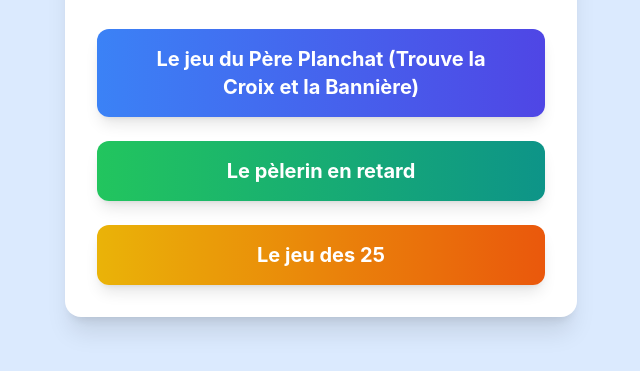
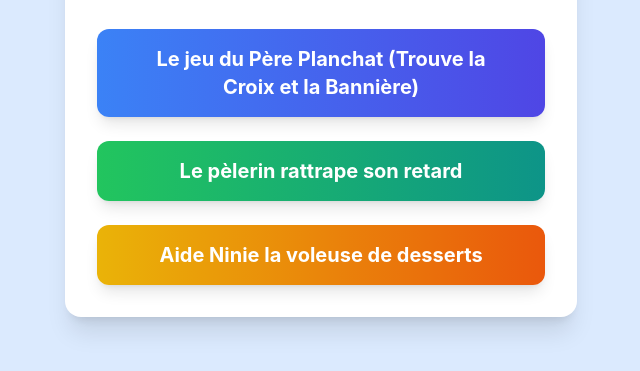
Before and after one commit to etiennehermite/PerePlanchat, a plain HTML site: page index.html in a window 1280 px wide. Shown: the part 339-710 px from the top of the page, without its empty margins (319-959 px from the left). Drawn offline with nearby package versions, Linux system fonts and the light colour scheme.

Commit message:
Update index.html

```diff
--- a/index.html
+++ b/index.html
@@ -38,12 +38,12 @@
 
             <!-- Lien vers le second jeu -->
             <a href="jeu2/index.html" class="block bg-gradient-to-r from-green-500 to-teal-600 text-white font-bold py-4 px-8 rounded-xl hover:from-green-600 hover:to-teal-700 transition duration-300 ease-in-out shadow-lg text-xl w-full">
-                Le pèlerin en retard
+                Le pèlerin rattrape son retard
             </a>
 
             <!-- Lien vers le troisième jeu (Le jeu des 25) -->
-            <a href="jeudelasomme/index.html" class="block bg-gradient-to-r from-yellow-500 to-orange-600 text-white font-bold py-4 px-8 rounded-xl hover:from-yellow-600 hover:to-orange-700 transition duration-300 ease-in-out shadow-lg text-xl w-full">
-                Le jeu des 25
+            <a href="Ninie/index.html" class="block bg-gradient-to-r from-yellow-500 to-orange-600 text-white font-bold py-4 px-8 rounded-xl hover:from-yellow-600 hover:to-orange-700 transition duration-300 ease-in-out shadow-lg text-xl w-full">
+                Aide Ninie la voleuse de desserts
             </a>
         </div>
     </div>
```
